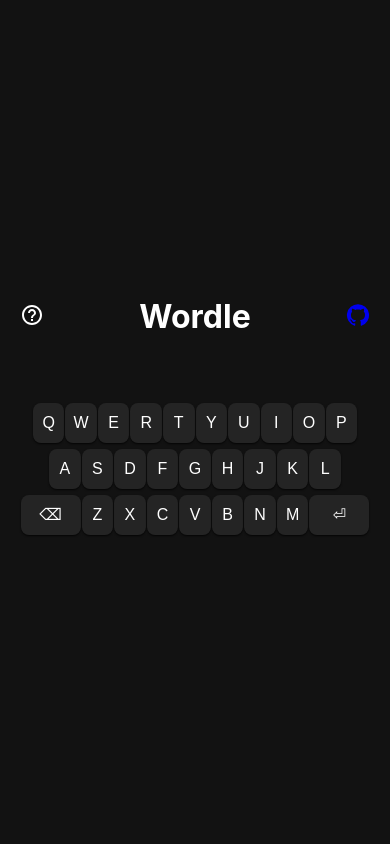
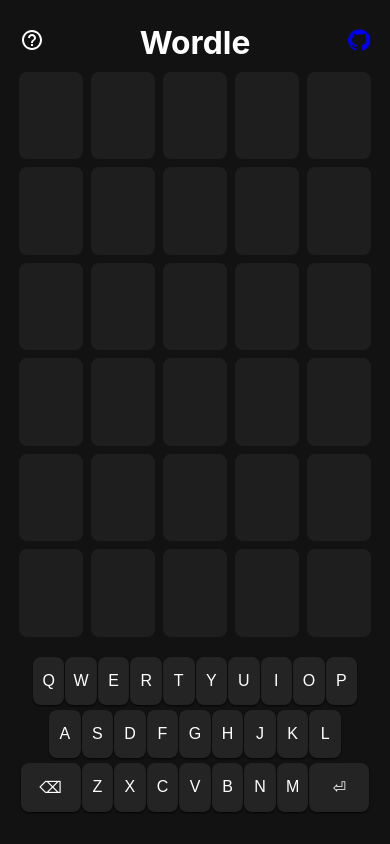
Before and after one commit to cemostro/wordle-clone, a React (Create React App) app: page / in a window 390 px wide. Built offline with nearby package versions, Linux system fonts and the light colour scheme.

Commit message:
More responsive css work

```diff
--- a/src/App.css
+++ b/src/App.css
@@ -5,8 +5,8 @@
 
 body {
   position: fixed;
-  width: 100%;
-  height: 100%;
+  width: 100vw;
+  height: 100vh;
   overflow: hidden;
   user-select: none;
   background: #121212;
@@ -14,6 +14,11 @@
   margin: 0;
   display: grid;
   align-items: center;
+}
+
+#root {
+  width: inherit;
+  height: inherit;
 }
 
 .app {
@@ -32,11 +37,12 @@
 }
 
 .header {
-  height: 56px;
+  height: 7%;
   display: flex;
   align-items: center;
   justify-content: space-between;
   width: 90%;
+  font-size: min(calc(0.75rem + 1vmin), 1.2rem);
 }
 
 .header--help {
@@ -45,18 +51,22 @@
 
 .input-area {
   width: 95%;
-  height: 70%;
+  height: 90%;
+  display: flex;
+  flex-direction: column;
+  justify-content: center;
+  align-items: center;
 }
 
 .guesses {
   aspect-ratio: 5/6;
   min-width: 0;
   min-height: 0;
-  max-height: 70%;
+  height: 100%;
+  max-width: 95%;
   display: grid;
   grid-template: repeat(6, 1fr) / repeat(5, 1fr);
   grid-gap: 0.5rem;
-  justify-self: center;
 }
 
 @supports not (aspect-ratio: 5 / 6) {
@@ -91,12 +101,14 @@
   padding: 10px;
   margin: 10px 0px;
   width: 100%;
+  height: max(30%, 138px);
 }
 
 .keyboard--row {
   display: flex;
   justify-content: center;
   width: 100%;
+  height: 100%;
 
 }
 .key {
@@ -104,7 +116,7 @@
   color: #fff;
   margin: 0.5px;
   border-radius: 8px;
-  height: 40px;
+  height: 100%;
   width: 9%;
   font-size: 1rem;
   border: none;
```
